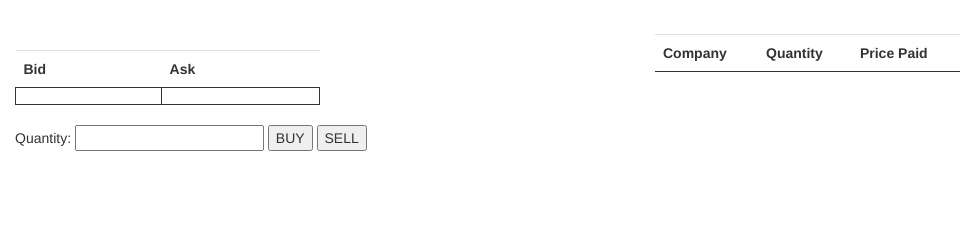
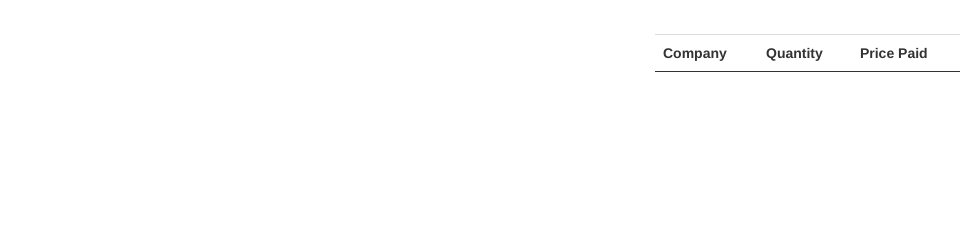
Before and after one commit to hsinkoff/stock_project, a Django app: page / in a window 1280 px wide. Shown: the part 185-425 px from the top of the page, without its empty margins (0-975 px from the left). Run offline with Django 3.2, Linux system fonts and the light colour scheme; lists and menus that the app fills with data are empty; some libraries are stand-ins or nearby versions.

Commit message:
style updates

```diff
--- a/stock_project/stock_app/templates/stock_app/base.html
+++ b/stock_project/stock_app/templates/stock_app/base.html
@@ -18,21 +18,16 @@
     .table {
       	margin-top: 50px;
       	width: 50%;
+        border-collapse: collapse;
     }
     .table th {
       	border-bottom: thin solid;
     }
-    .table tr {
-      border-top: thin solid;
+    .table td {
+      	border-left: thin solid;
+      	border-right: thin solid;
         border-bottom: thin solid;
     }
-    .table td {
-        border-left: thin solid;
-    }
-    .table td {
-        border-right: thin solid;
-    }
-
   </style>
 </head>
 <body>
--- a/stock_project/stock_app/templates/stock_app/index.html
+++ b/stock_project/stock_app/templates/stock_app/index.html
@@ -12,6 +12,7 @@
       <input type = 'submit'>
     </form>
     <br/>
+    {%if name %}
       <h4>Stock Name: {{name}} ({{symbol}})</h4>
       <table div class = 'table'>
         <th>Bid</th>
@@ -26,6 +27,7 @@
         <input type = 'Submit' value = 'BUY' name = 'buy'>
         <input type = 'Submit' value = 'SELL' name = 'sell'>
       </form>
+    {% endif %}
   </div>
   <div class = 'col-md-6'>
     <h4>Current Portfolio</h4>
```
Lines whose indentation alone changed are shown as unchanged.
